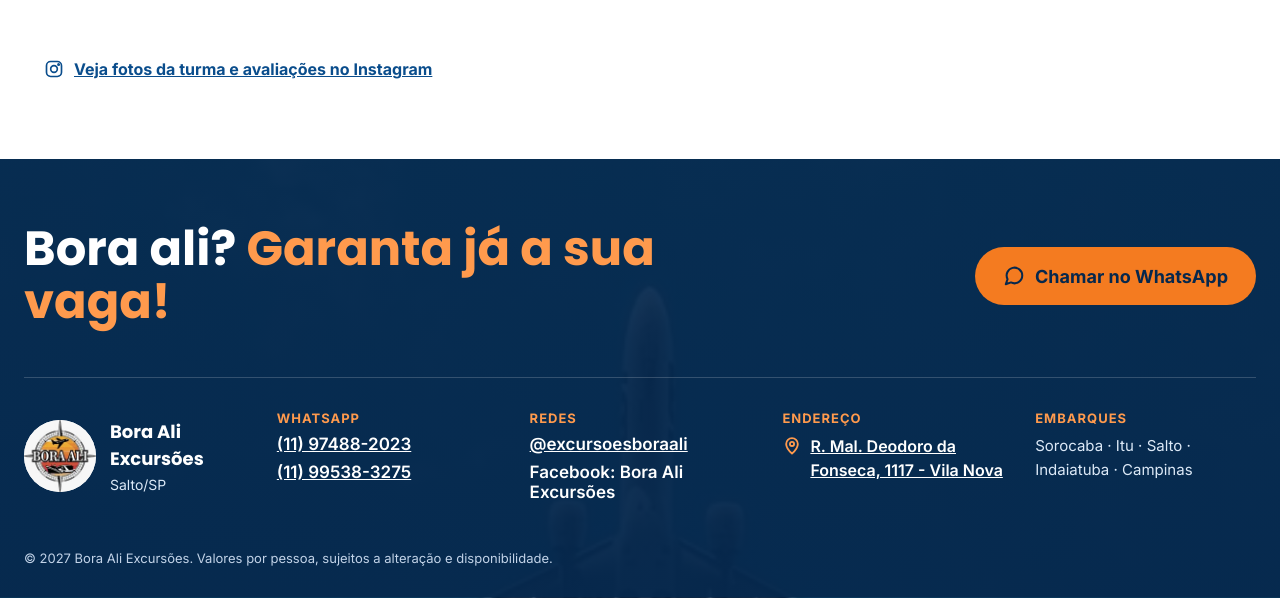
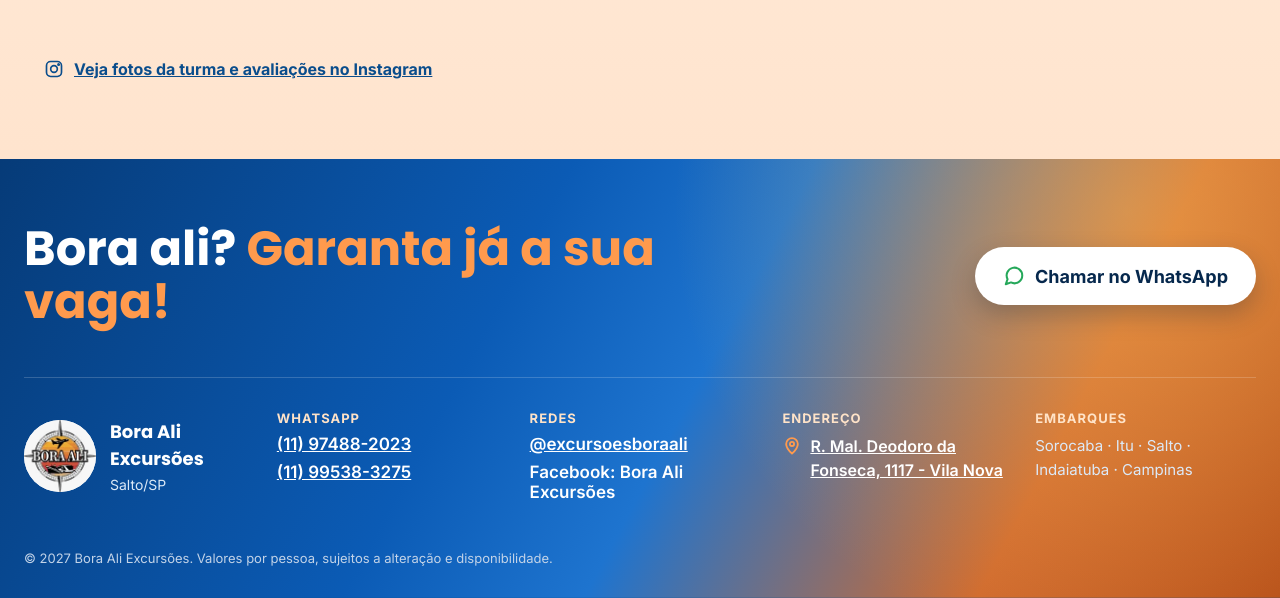
Before and after one commit to zenvoejv-digital/Bora-Ali-Excurs-es, a plain HTML site: page index.html in a window 1280 px wide. Shown: the part 5821-6419 px from the top of the page. Drawn offline with Linux system fonts and the light colour scheme.

Commit message:
Degradê azul-laranja do topo levado para o site todo (fundo, embarques e rodapé)
Co-Authored-By: Claude Opus 5.5 <noreply@anthropic.com>
Claude-Session: https://claude.ai/code/session_01VxbCuAcMjbC7vSoTWUXBn5

```diff
--- a/assets/css/style.css
+++ b/assets/css/style.css
@@ -247,3 +247,11 @@ html,body{overflow-x:clip}
 @keyframes fxBalao{0%,100%{transform:translate(0,0)}50%{transform:translate(10px,-12px)}}
 @media (max-width:640px){.band-box > .band-fx{inset:auto 0 0 0;height:150px;opacity:.8}}
 @media (prefers-reduced-motion: reduce){.band-fx,.band-fx *{animation:none !important}.band-fx .fx-dolphin,.band-fx .fx-leaf{opacity:0}}
+/* degradê do topo (azul vivo -> laranja) levado para o site todo */
+.page-bg{background:linear-gradient(180deg,#D9E9FB 0%,#EAF3FD 12%,#F8FBFF 30%,#FFFFFF 46%,#FFF7EF 68%,#FFEBDA 86%,#FFDDC2 100%) !important}
+.embarque-box{background:linear-gradient(118deg,#DCEBFB 0%,#EEF5FD 50%,#FFE7D2 100%) !important}
+.footer-bg{background-color:#0A4D8C !important;background-image:radial-gradient(circle at 88% 12%,rgba(255,196,92,.45),rgba(255,196,92,0) 38%),linear-gradient(118deg,#063B78 0%,#0B5BB5 38%,#1E74CF 54%,#D06A2E 80%,#B8511A 100%) !important}
+.footer-bg .foot-label{color:#FFE3C8 !important}
+.footer-bg .foot-cta{background:#FFFFFF !important;color:#06284D !important;box-shadow:0 10px 24px rgba(4,30,64,.25)}
+.footer-bg .foot-cta svg{color:#25A85A}
+@media (max-width:860px){.footer-bg{background-image:radial-gradient(circle at 50% 100%,rgba(255,196,92,.4),rgba(255,196,92,0) 45%),linear-gradient(172deg,#063B78 0%,#0B5BB5 40%,#1E74CF 62%,#D06A2E 88%,#B8511A 100%) !important}}
--- a/index.html
+++ b/index.html
@@ -51,7 +51,7 @@
 </script>
 </head>
 <body>
-<div style="font-family: 'Inter', system-ui, sans-serif; color: #0F1B2D; background: #FFFFFF; width: 100%; min-width: 0">
+<div class="page-bg" style="font-family: 'Inter', system-ui, sans-serif; color: #0F1B2D; background: #FFFFFF; width: 100%; min-width: 0">
 
 <!-- Cabeçalho -->
 <header style="position: sticky; top: 0; z-index: 10; background: rgba(255,255,255,0.92); backdrop-filter: blur(10px); border-bottom: 1px solid #E4EDF6">
@@ -145,7 +145,7 @@ Dúvidas Aqui
 
 <!-- Embarques -->
 <section id="embarques" style="padding: 64px 24px">
-<div style="max-width: 1240px; margin: 0 auto; background: #EEF5FC; border-radius: 32px; padding: clamp(28px, 4vw, 56px); display: flex; flex-wrap: wrap; gap: 40px; align-items: center">
+<div class="embarque-box" style="max-width: 1240px; margin: 0 auto; background: #EEF5FC; border-radius: 32px; padding: clamp(28px, 4vw, 56px); display: flex; flex-wrap: wrap; gap: 40px; align-items: center">
 <div style="flex: 999 1 400px; min-width: 0; display: flex; flex-direction: column; gap: 12px">
 <span style="font-weight: 700; letter-spacing: 1.5px; font-size: 13px; color: #B4520A">EMBARQUES</span>
 <h2 style="font-family: 'Poppins', sans-serif; margin: 0; font-weight: 700; font-size: clamp(28px, 3.4vw, 40px); line-height: 1.1; color: #0A4D8C">O ônibus passa perto de você</h2>
@@ -185,7 +185,7 @@ Veja fotos da turma e avaliações no Instagram
 <div style="max-width: 1240px; margin: 0 auto; display: flex; flex-direction: column; gap: 48px">
 <div style="display: flex; flex-wrap: wrap; gap: 28px; align-items: center; justify-content: space-between">
 <h2 style="font-family: 'Poppins', sans-serif; margin: 0; font-weight: 700; font-size: clamp(30px, 4vw, 48px); line-height: 1.1; max-width: 640px">Bora ali? <span style="color: #FF9A4D">Garanta já a sua vaga!</span></h2>
-<a class="btn" href="https://wa.me/message/FLLFO32CCZ6KL1" style="display: inline-flex; align-items: center; gap: 10px; background: #F47B20; color: #06284D; font-weight: 700; font-size: 18px; text-decoration: none; padding: 18px 28px; border-radius: 999px; min-height: 44px; box-sizing: border-box">
+<a class="btn foot-cta" href="https://wa.me/message/FLLFO32CCZ6KL1" style="display: inline-flex; align-items: center; gap: 10px; background: #F47B20; color: #06284D; font-weight: 700; font-size: 18px; text-decoration: none; padding: 18px 28px; border-radius: 999px; min-height: 44px; box-sizing: border-box">
 <svg aria-hidden="true" width="22" height="22" viewBox="0 0 24 24" fill="none" stroke="currentColor" stroke-width="2.2" stroke-linecap="round" stroke-linejoin="round"><path d="M21 11.5a8.4 8.4 0 0 1-12.3 7.5L3 21l2-5.6A8.5 8.5 0 1 1 21 11.5z"></path></svg>
 Chamar no WhatsApp
 </a>
@@ -199,24 +199,24 @@ Chamar no WhatsApp
 </div>
 </div>
 <div style="display: flex; flex-direction: column; gap: 8px">
-<span style="font-weight: 700; color: #FF9A4D; font-size: 13px; letter-spacing: 1px">WHATSAPP</span>
+<span class="foot-label" style="font-weight: 700; color: #FF9A4D; font-size: 13px; letter-spacing: 1px">WHATSAPP</span>
 <a href="https://wa.me/5511974882023" style="color: #FFFFFF; font-size: 17px; font-weight: 600">(11) 97488-2023</a>
 <a href="https://wa.me/5511995383275" style="color: #FFFFFF; font-size: 17px; font-weight: 600">(11) 99538-3275</a>
 </div>
 <div style="display: flex; flex-direction: column; gap: 8px">
-<span style="font-weight: 700; color: #FF9A4D; font-size: 13px; letter-spacing: 1px">REDES</span>
+<span class="foot-label" style="font-weight: 700; color: #FF9A4D; font-size: 13px; letter-spacing: 1px">REDES</span>
 <a href="https://www.instagram.com/excursoesboraali/" style="color: #FFFFFF; font-size: 17px; font-weight: 600">@excursoesboraali</a>
 <span style="font-size: 17px; font-weight: 600">Facebook: Bora Ali Excursões</span>
 <a id="link-avaliacao" hidden href="#" target="_blank" rel="noopener" style="display: inline-flex; align-items: center; gap: 6px; color: #FF9A4D; font-size: 16px; font-weight: 700; min-height: 44px"><svg aria-hidden="true" width="18" height="18" viewBox="0 0 24 24" fill="currentColor"><path d="M12 2l2.9 6.6 7.1.6-5.4 4.7 1.6 7.1L12 17.3 5.8 21l1.6-7.1L2 9.2l7.1-.6z"></path></svg>Avalie a gente no Google</a>
 </div>
 <div style="display: flex; flex-direction: column; gap: 8px">
-<span style="font-weight: 700; color: #FF9A4D; font-size: 13px; letter-spacing: 1px">ENDEREÇO</span>
+<span class="foot-label" style="font-weight: 700; color: #FF9A4D; font-size: 13px; letter-spacing: 1px">ENDEREÇO</span>
 <a href="https://www.google.com/maps/place/Rua+Mal.+Deodoro+da+Fonseca,+1117+-+Vila+Nova,+Salto/@-23.2024849,-47.2860895,3a,75y,278.02h,90t/data=!3m4!1e1!3m2!1s2L75mDY7jlQUMyk0OAMoBg!2e0!4m2!3m1!1s0x94cf4e0442cfb16f:0x1170b7d9f39b48e9?sa=X&amp;ved=1t:3780&amp;ictx=111" style="display: inline-flex; align-items: flex-start; gap: 8px; color: #FFFFFF; font-weight: 600; font-size: 16px; line-height: 1.5; min-height: 44px">
 <svg aria-hidden="true" width="20" height="20" viewBox="0 0 24 24" fill="none" stroke="#FF9A4D" stroke-width="2.2" stroke-linecap="round" stroke-linejoin="round" style="flex: none; margin-top: 2px"><path d="M12 21s-7-6.2-7-11.5a7 7 0 0 1 14 0C19 14.8 12 21 12 21z"></path><circle cx="12" cy="9.5" r="2.5"></circle></svg>
 R. Mal. Deodoro da Fonseca, 1117 - Vila Nova</a>
 </div>
 <div style="display: flex; flex-direction: column; gap: 8px">
-<span style="font-weight: 700; color: #FF9A4D; font-size: 13px; letter-spacing: 1px">EMBARQUES</span>
+<span class="foot-label" style="font-weight: 700; color: #FF9A4D; font-size: 13px; letter-spacing: 1px">EMBARQUES</span>
 <span style="font-size: 15px; line-height: 1.6; color: #DCE9F7">Sorocaba · Itu · Salto · Indaiatuba · Campinas</span>
 </div>
 </div>
```
